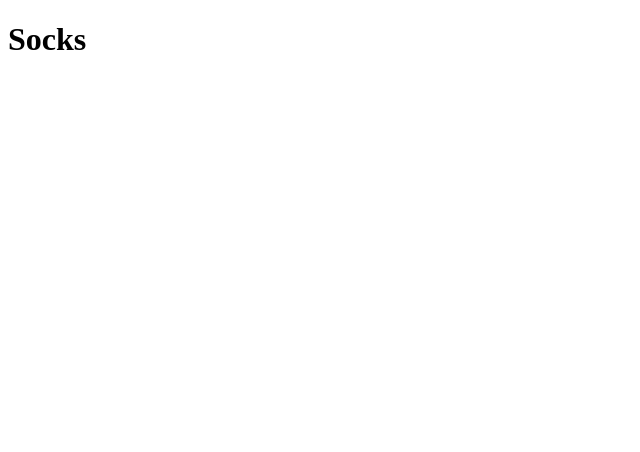
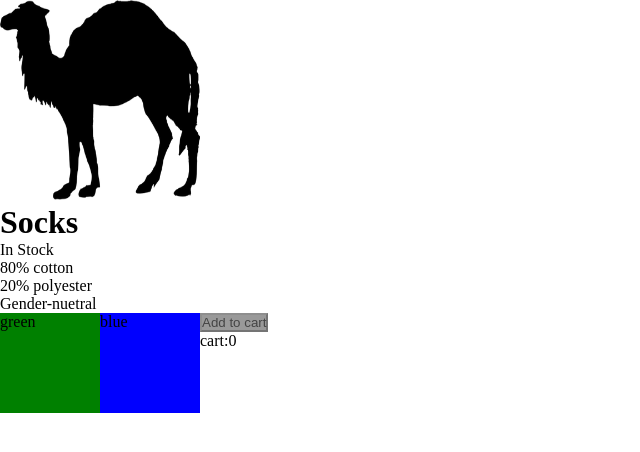
Before and after one commit to Najji09/vue_doc, a plain HTML site: page index.html in a window 1280 px wide. Shown: the whole page, without its empty margins (0-640 px from the left). Drawn offline with nearby package versions, Linux system fonts and the light colour scheme.

Commit message:
class style bind

```diff
--- /dev/null
+++ b/css/style.scss
@@ -0,0 +1,26 @@
+@charset "utf-8";
+* {
+  margin: 0;
+  padding: 0;
+  box-sizing: border-box;
+}
+a {
+  color: inherit;
+  text-decoration: none;
+}
+li {
+  list-style: none;
+}
+img {
+  width: 200px;
+  height: 200px;
+}
+.color-box {
+  width: 100px;
+  height: 100px;
+  float: left;
+}
+.disabledBtn {
+  background-color: #999;
+  color: #444;
+}
--- a/index.html
+++ b/index.html
@@ -6,12 +6,48 @@
     <meta name="description" content="explanation" />
     <meta name="viewport" content="width=device-width,initial-scale=1.0" />
     <title>Vue.js Study</title>
+    <script src="https://cdn.jsdelivr.net/npm/vue/dist/vue.js"></script>
     <script src="js/custom.js" defer></script>
-    <script src="https://cdn.jsdelivr.net/npm/vue/dist/vue.js"></script>
+    <link rel="stylesheet" href="css/style.css" />
   </head>
   <body>
+    <div class="nav-bar"></div>
     <div id="app">
-      <h1>{{product}}</h1>
+      <div class="product">
+        <div class="product-img">
+          <img v-bind:src="image" />
+        </div>
+        <div class="product-info">
+          <h1>{{product}}</h1>
+          <p v-if="inventory >= 10">In Stock</p>
+          <p v-else-if="inventory < 10 && inventory > 0">
+            Almost out of Stock!
+          </p>
+          <p v-else>Out of Stock</p>
+          <ul>
+            <li v-for="detail in details">{{detail}}</li>
+          </ul>
+          <div
+            v-for="variant in variants"
+            :key="variant.variantID"
+            class="color-box"
+            :style="{backgroundColor:variant.variantColor}"
+            @mouseOver="updateProduct(variant.variantImage)"
+          >
+            <p>{{variant.variantColor}}</p>
+          </div>
+        </div>
+        <div class="cart">
+          <button
+            v-on:click="addToCart"
+            :disabled="!inStock"
+            :class="{disabledBtn:!inStock}"
+          >
+            Add to cart
+          </button>
+          <p>cart:{{cart}}</p>
+        </div>
+      </div>
     </div>
   </body>
 </html>
--- a/js/custom.js
+++ b/js/custom.js
@@ -2,5 +2,31 @@ var app = new Vue({
   el: '#app',
   data: {
     product: 'Socks',
+    image: './img/animal_camel.png',
+    inStock: false,
+    inventory: 10,
+    details: ['80% cotton', '20% polyester', 'Gender-nuetral'],
+    variants: [
+      {
+        variantID: 2223,
+        variantColor: 'green',
+        variantImage: './img/animal_camel.png',
+      },
+      {
+        variantID: 2224,
+        variantColor: 'blue',
+        variantImage: './img/animal_fox.png',
+      },
+    ],
+    cart: 0,
+  },
+  methods: {
+    addToCart: function () {
+      this.cart += 1;
+    },
+
+    updateProduct: function (variantImage) {
+      this.image = variantImage;
+    },
   },
 });
```
Also changed, not shown: css/style.css (added), img/animal_camel.png (added), img/animal_elephant.png (added), img/animal_fox.png (added), img/animal_giraffe.png (added), img/animal_lion.png (added), img/animal_wolf.png (added).
